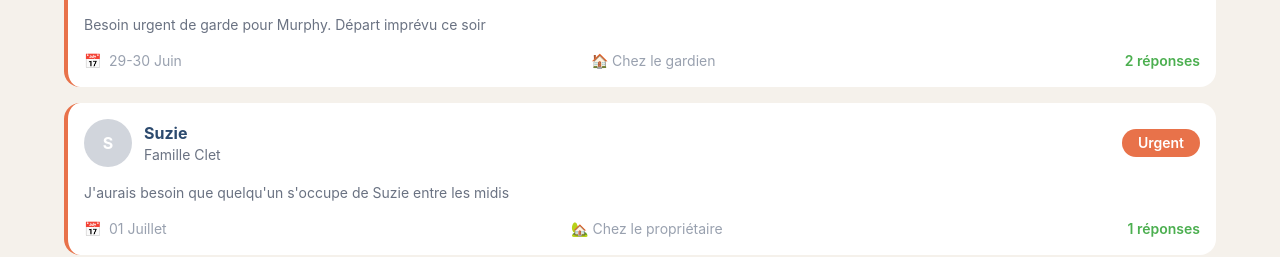
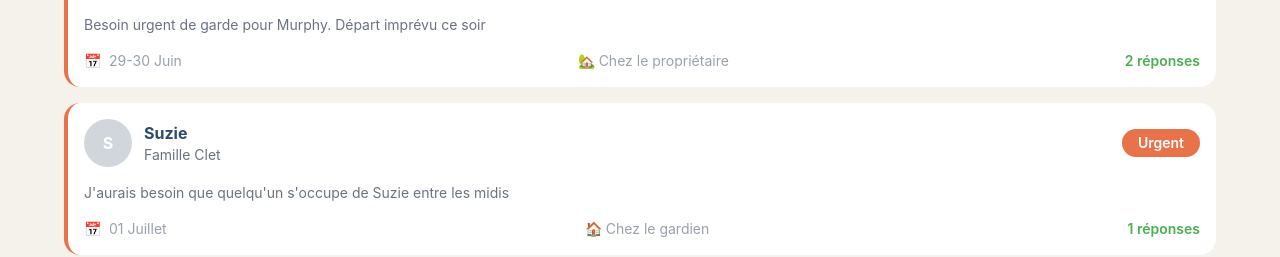
Before and after one commit to Barbedru/Pawmunity, a Vue app in the folder Pawmunity/: page /home in a window 1280 px wide. Shown: the part 559-816 px from the top of the page. Built offline with nearby package versions, Linux system fonts and the light colour scheme; what v-calendar would draw is missing.

Commit message:
correction

```diff
--- a/Pawmunity/src/components/Card.vue
+++ b/Pawmunity/src/components/Card.vue
@@ -63,7 +63,7 @@ const initiales = computed(() => {
         <span>{{ date }}</span>
       </div>
       <span class="text-gray-400 text-sm">
-    {{ lieu ? '🏠 Chez le gardien' : '🏡 Chez le propriétaire' }}
+    {{ lieu ?  '🏡 Chez le propriétaire' : '🏠 Chez le gardien' }}
   </span>
       <span class="text-[#4CAF50] text-sm font-semibold">{{ reponses }} réponses</span>
     </div>
```
